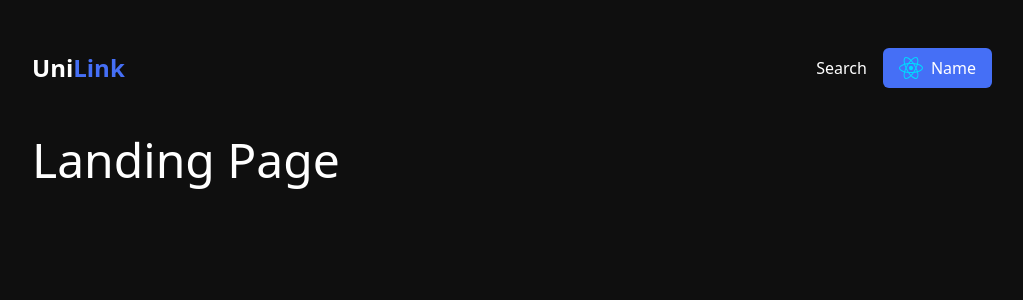
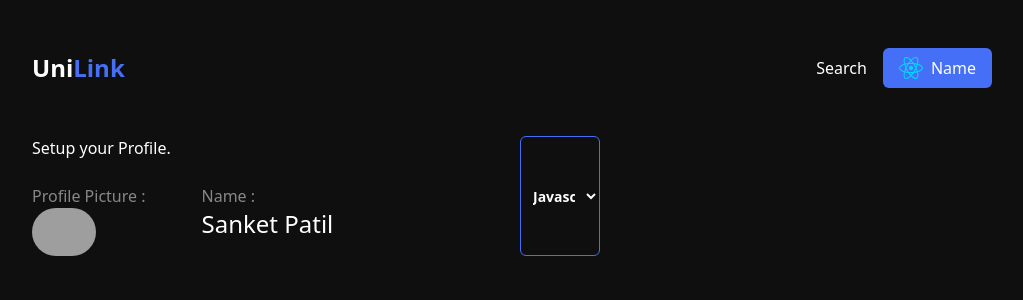
Before and after one commit to sanket-16/hackformers_techwarriors_10, a React (Vite) app in the folder client/: page /updateprofile in a window 1280 px wide. Before the commit this address led to /. Shown: the top 300 px of the page, without its empty margins (128-1151 px from the left). Built offline with nearby package versions, Linux system fonts and the light colour scheme; grey boxes are pictures that could not be loaded.

Commit message:
select tag input

```diff
--- a/client/src/App.tsx
+++ b/client/src/App.tsx
@@ -4,6 +4,7 @@ import SearchPage from './pages/SearchPage';
 import Navbar from './components/Navbar';
 import ReactQueries from './pages/ReactQueries';
 import UserProfilePage from '@pages/UserProfilePage';
+import SetUpProfile from '@pages/SetUpProfile';
 function App() {
   return (
     <>
@@ -12,6 +13,7 @@ function App() {
         <Route path="/search" element={<SearchPage />} />
         <Route path="*" element={<Navigate to="/" />} />
         <Route path="/user" element={ <UserProfilePage/>} />
+        <Route path="/updateprofile" element={ <SetUpProfile/>} />
       </Routes>
     </>
   );
--- /dev/null
+++ b/client/src/pages/SetUpProfile.tsx
@@ -0,0 +1,110 @@
+import Tag from '@components/Tag';
+import Wrapper from '@hoc/Wrapper'
+import React from 'react'
+import TagProps from '../types/TagProps';
+const tags: Array<TagProps> = [
+    {
+        id: '1',
+        techstack: 'Javascript',
+    },
+    {
+        id: '2',
+        techstack: 're',
+    },
+    {
+        id: '3',
+        techstack: 'dd',
+    },
+    {
+        id: '4',
+        techstack: 'ff',
+    },
+    {
+        id: '5',
+        techstack: 'aa',
+    },
+    {
+        id: '6',
+        techstack: 'Javascript',
+    },
+    {
+        id: '7',
+        techstack: 'Javascript',
+    },
+    {
+        id: '8',
+        techstack: 'Javascript',
+    },
+    {
+        id: '9',
+        techstack: 'Javascript',
+    },
+    {
+        id: '10',
+        techstack: 'Javascript',
+    },
+    {
+        id: '11',
+        techstack: 'Javascript',
+    },
+    {
+        id: '12',
+        techstack: 'Javascript',
+    },
+    {
+        id: '13',
+        techstack: 'Javascript',
+    },
+    {
+        id: '14',
+        techstack: 'Javascript',
+    },
+    {
+        id: '15',
+        techstack: 'Javascript',
+    },
+];
+
+const SetUpProfile = () => {
+    const [selectedTags, setSelectedTags] = React.useState<Array<TagProps>>([]);
+    const [selectedTag, setSelectedTag] = React.useState(tags[0].techstack);
+
+
+    return (
+
+
+        <div className='grid grid-cols-1  md:grid-cols-2 w-full '>
+            <div className=' flex flex-col'>
+                <h3>Setup your Profile.</h3>
+                <div className='flex gap-2  space-x-12 mt-6 '>
+                    <div>
+                        <p className=' text-white/50' >Profile Picture :</p>
+                        <img className='w-16 rounded-full' src="https://avatars.githubusercontent.com/u/64531568?v=4" alt="" />
+                    </div>
+                    <div>
+                        <p className=' text-white/50' >Name :</p>
+                        <h2 className='text-2xl '>Sanket Patil</h2>
+                    </div>
+                </div>
+            </div>
+            <div className='grid grid-cols-3 md:grid-cols-5'>
+
+                {selectedTags.map((tag) => (
+                    <Tag key={tag.id} {...tag} />
+                ))}
+                <select value={selectedTag} onChange={(e)=>{
+                    setSelectedTag(e.target.value)
+                    setSelectedTags([...selectedTags, tags.find((tag)=>tag.techstack===e.target.value)])
+                }} className='text-sm bg-transparent  text-white font-semibold  py-2 px-2 mx-2 text-center border hover:border-indigo-700  border-blue   rounded-md '>
+                    {tags.map((tag) =>
+                        <option key={tag.id} onSelect={(e)=>console.log(e)} className='bg-almost-black text-white ' value={tag.techstack}>{tag.techstack}</option>
+                    )}
+
+                </select>
+            </div>
+        </div>
+
+    )
+}
+
+export default Wrapper(SetUpProfile)
```
